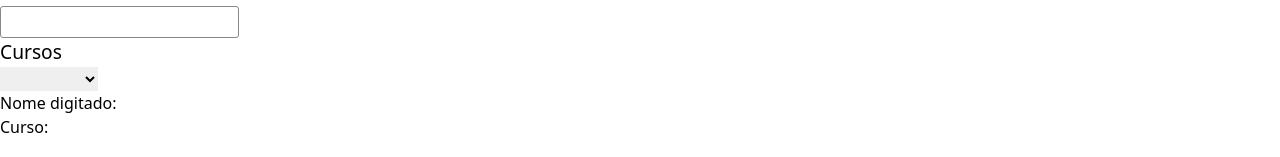
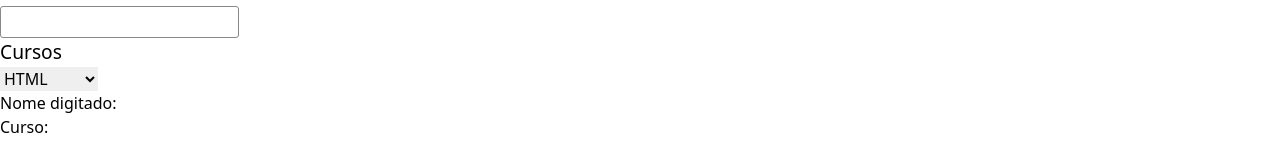
Before and after one commit to cleversonandrade/Estudos_React, a Next.js app: page /inputs/inputs in a window 1280 px wide. Shown: the part 151-308 px from the top of the page. Built offline with nearby package versions, Linux system fonts and the light colour scheme.

Commit message:
listas_react

```diff
--- a/src/pages/inputs/inputs.tsx
+++ b/src/pages/inputs/inputs.tsx
@@ -1,10 +1,43 @@
+/* eslint-disable react/jsx-key */
 import Topo from "@/components/Topo";
 import { useState } from "react"
 
+
+const cursos = ['','HTML','CSS','JavaScript','React','Typescript','Node',]
+const ncursos = [
+    {
+        'curso':'HTML'
+    },
+    {
+        'curso':'CSS'
+    },
+    {
+        'curso':'JavaScript'
+    },
+    {
+        'curso':'React'
+    },
+    {
+        'curso':'Typescript'
+    },
+    {
+        'curso':'Node'
+    }
+]
+
 export default function Inputs() {
+    const [nome, setNome] = useState<string>('');
+    const [curso, setCurso] = useState<string>(cursos[0]);
 
-    const [nome, setNome] = useState<string>('');
-    const [curso, setCurso] = useState<string>('');
+    function fCursos(){
+        return cursos.map((e:any) => {
+            return <option value={e}>{e}</option>
+        })
+    }
+
+   const ccurso = ncursos.map((e:any) => {
+    return <option value={e.curso}>{e.curso}</option>
+   })
 
     return(
         <div>
@@ -16,13 +49,9 @@ export default function Inputs() {
         <div className="campoForm">
         <label>Cursos</label>
         <select value={curso} onChange={(e) => setCurso(e.target.value)}>
-            <option value=""></option>
-            <option value="HTML">HTML</option>
-            <option value="CSS">CSS</option>
-            <option value="JavaScript">JavaScript</option>
-            <option value="React">React</option>
-            <option value="Typescript">Typescript</option>
-            <option value="Node">Node</option>
+            {
+               ccurso
+            }
         </select>
         </div>
         <div>Nome digitado: {nome}</div>
```
